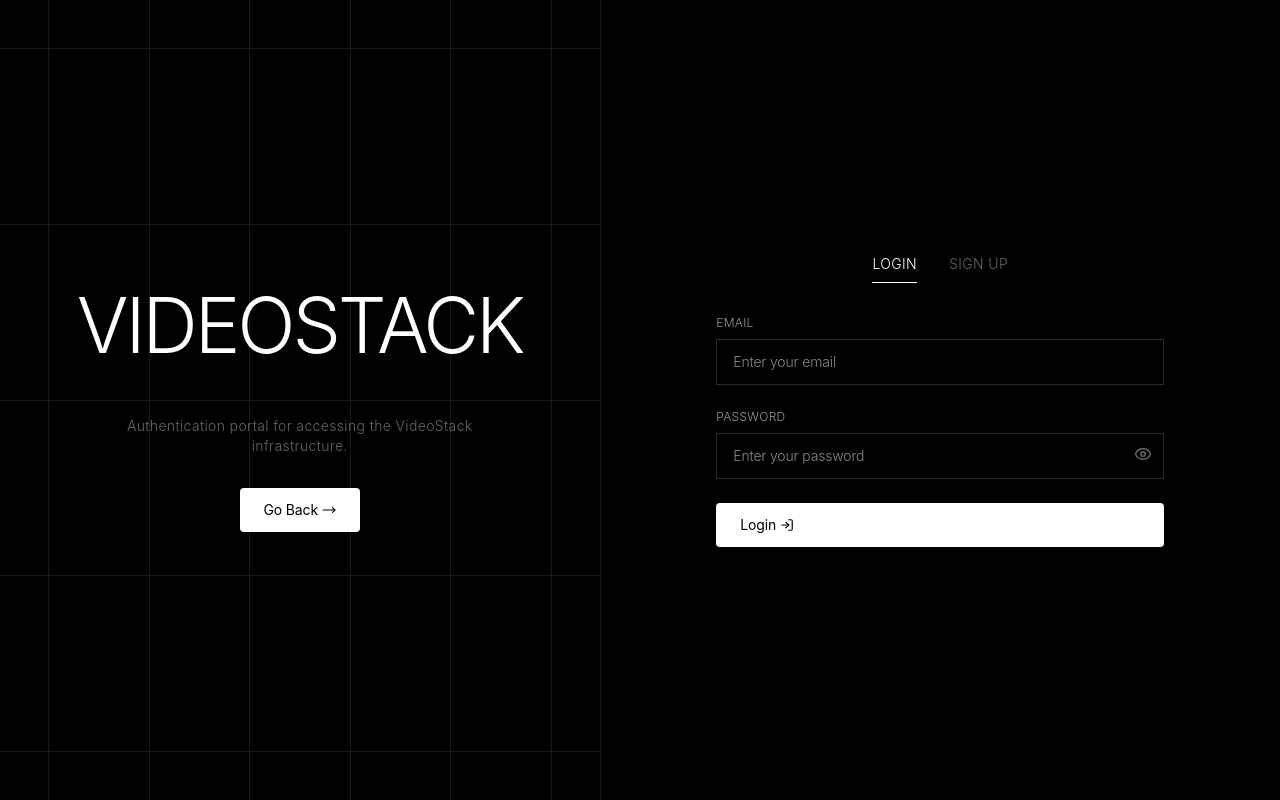
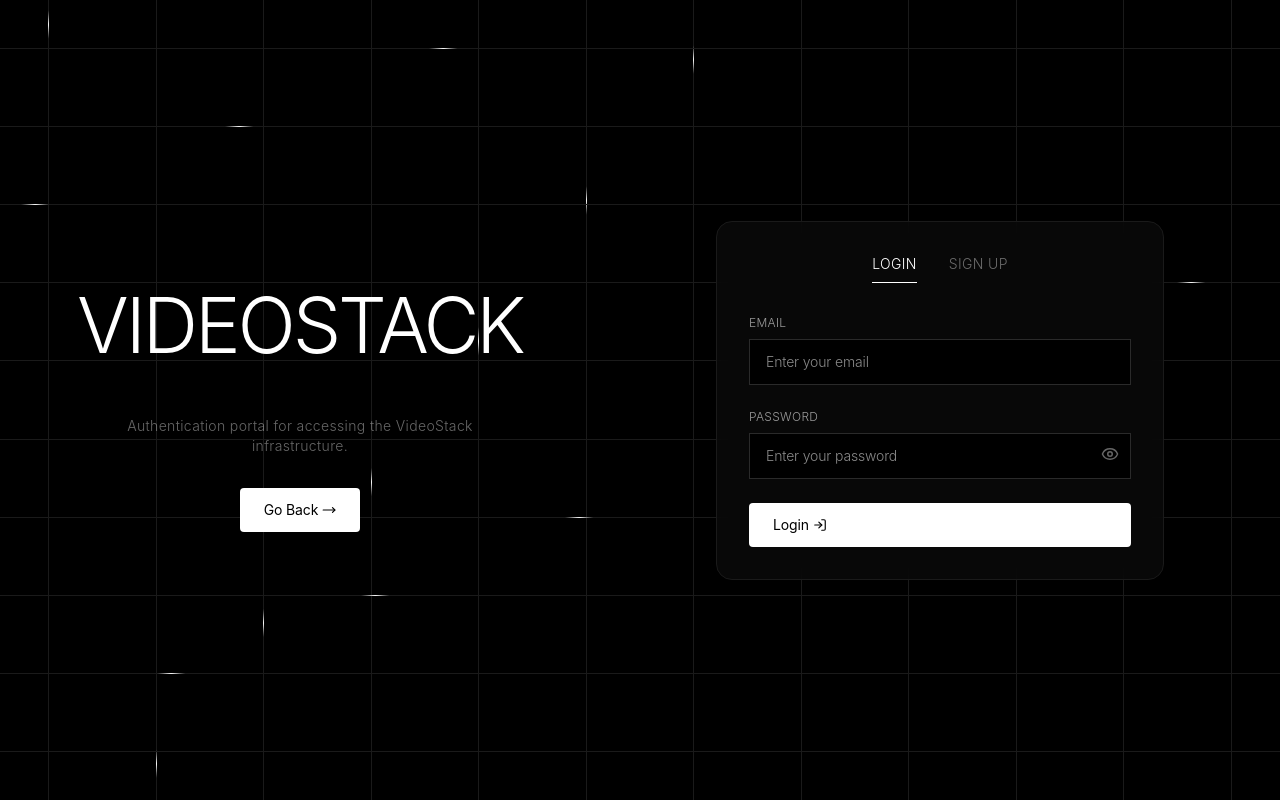
Before and after one commit to anmolrai03/VideoStack, a React (Vite) app in the folder client/: page /auth in a window 1280 px wide. Built offline with nearby package versions, Linux system fonts and the light colour scheme; no server answers.

Commit message:
added auth page to handle login and signup

```diff
--- a/client/src/pages/Auth/Auth.jsx
+++ b/client/src/pages/Auth/Auth.jsx
@@ -11,14 +11,12 @@ export default function Auth() {
   const [isLoginOpen, setIsLoginOpen] = useState(true);
 
   return (
-    <main className="min-h-screen flex">
-      {/* LEFT (DECORATION SECTION) STARTS HERE */}
-      <div className="hidden lg:flex flex-1 relative overflow-hidden border-r border-[#1a1a1a]">
-        {/* GRID LINES */}
-        <div className="absolute inset-0 pointer-events-none">
+    <main className="min-h-screen flex relative overflow-hidden">
+      {/* GRID LINES (FULL PAGE BACKGROUND) */}
+      <div className="absolute inset-0 pointer-events-none z-0">
         {/* vertical lines */}
         <div className="absolute inset-0 flex justify-between px-12">
-            {[...Array(6)].map((_, i) => (
+          {[...Array(12)].map((_, i) => (
             <div
               key={i + 234}
               className="relative w-px h-full bg-[#1a1a1a] overflow-hidden"
@@ -33,7 +31,7 @@ export default function Auth() {
 
         {/* horizontal lines */}
         <div className="absolute inset-0 flex flex-col justify-between py-12">
-            {[...Array(5)].map((_, i) => (
+          {[...Array(10)].map((_, i) => (
             <div
               key={i + 234}
               className="relative h-px w-full bg-[#1a1a1a] overflow-hidden"
@@ -47,6 +45,8 @@ export default function Auth() {
         </div>
       </div>
 
+      {/* LEFT (DECORATION SECTION) STARTS HERE */}
+      <div className="hidden lg:flex flex-1 relative z-10 bg-panel/50">
         {/* CENTER TEXT */}
         <div className="relative z-10 flex flex-col items-center justify-center text-center w-full px-10 space-y-8">
           <h2 className="text-[clamp(3rem,6vw,6rem)] tracking-[-0.04em] font-light">
@@ -69,7 +69,7 @@ export default function Auth() {
       {/* LEFT (DECORATION SECTION) ENDS HERE */}
 
       {/* RIGHT SECTION OF LOGIN/SIGNUP STARTS HERE */}
-      <div className="flex-1 flex items-center justify-center px-6 sm:px-10 relative">
+      <div className="flex-1 flex items-center justify-center px-6 sm:px-10 relative z-10 bg-panel/50">
         {/* MOBILE GO BACK BUTTON */}
         <div className="absolute top-6 left-6 lg:hidden">
           <Link to="/">
@@ -81,13 +81,12 @@ export default function Auth() {
           </Link>
         </div>
 
-        <div className="w-full max-w-md space-y-8">
+        <div className="w-full max-w-md space-y-8 bg-[#0a0a0a]/80 p-8 rounded-2xl border border-[#1a1a1a] backdrop-blur-md">
           {/* SWITCHER */}
           <div className="flex justify-center gap-8 text-sm tracking-wide">
             <button
               onClick={() => setIsLoginOpen(true)}
-              className={`pb-2 border-b transition cursor-pointer ${
-                isLoginOpen
+              className={`pb-2 border-b transition cursor-pointer ${isLoginOpen
                 ? "border-white text-white"
                 : "border-transparent text-white/40 hover:text-white"
                 }`}
@@ -97,8 +96,7 @@ export default function Auth() {
 
             <button
               onClick={() => setIsLoginOpen(false)}
-              className={`pb-2 border-b transition cursor-pointer ${
-                !isLoginOpen
+              className={`pb-2 border-b transition cursor-pointer ${!isLoginOpen
                 ? "border-white text-white"
                 : "border-transparent text-white/40 hover:text-white"
                 }`}
@@ -112,6 +110,7 @@ export default function Auth() {
         </div>
       </div>
       {/* RIGHT SECTION OF LOGIN/SIGNUP ENDS HERE */}
+
     </main>
   );
 }
```
Lines whose indentation alone changed are shown as unchanged.
